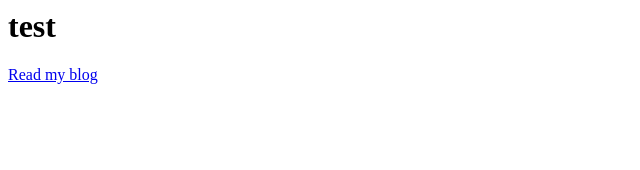
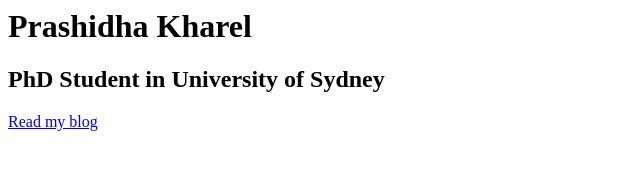
Before and after one commit to cool8137/cool8137.github.io, a plain HTML site: page index.html in a window 1280 px wide. Shown: the whole page, without its empty margins (0-640 px from the left). Drawn offline with Linux system fonts and the light colour scheme.

Commit message:
Update index.html

```diff
--- a/index.html
+++ b/index.html
@@ -1,3 +1,4 @@
 <head><link rel="shortcut icon" type="image/png" href="favicon.png"/></head>
-<h1>test</h1>
+<h1>Prashidha Kharel</h1>
+<h2>PhD Student in University of Sydney</h2>
 <a href="http://blog.prashidha.com">Read my blog</a>
```
